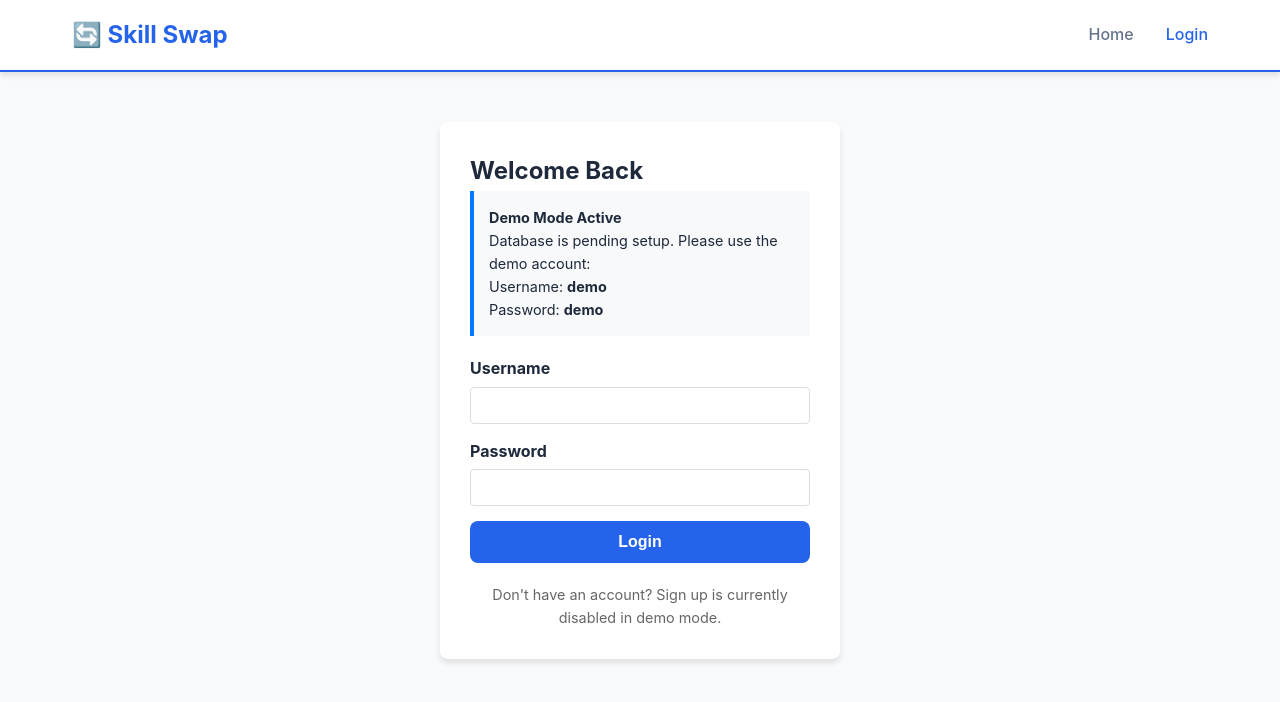
After one commit to Arsen1c-18/DSP-project---Skill-Swap, a Flask app: page /login in a window 1280 px wide. The commit adds this page. Shown: the top 702 px of the page. Run offline with Flask 3, Linux system fonts and the light colour scheme.

Commit message:
adding login page and user profile

```diff
--- a/app.py
+++ b/app.py
@@ -2,7 +2,7 @@
 Skill Swap Platform - Flask Application
 Main application with routes for all features
 """
-from flask import Flask, render_template, request, jsonify
+from flask import Flask, render_template, request, jsonify, session, redirect, url_for
 import pandas as pd
 import json
 import config
@@ -12,6 +12,7 @@ from modules.analytics import SkillAnalytics
 from modules.skill_graph import SkillGraph
 
 app = Flask(__name__)
+app.secret_key = 'skill_swap_demo_secret'
 
 # Initialize modules at startup
 print("Initializing Skill Swap Platform...")
@@ -33,19 +34,59 @@ def index():
     return render_template('index.html', stats=stats)
 
 
+@app.route('/login', methods=['GET', 'POST'])
+def login():
+    """Login page"""
+    if request.method == 'POST':
+        username = request.form.get('username')
+        password = request.form.get('password')
+        if username == 'demo' and password == 'demo':
+            session['user_id'] = 'user_001'
+            return redirect(url_for('home'))
+        else:
+            return render_template('login.html', error='Invalid credentials. Try demo/demo.')
+    return render_template('login.html')
+
+
+@app.route('/logout')
+def logout():
+    """Logout user"""
+    session.pop('user_id', None)
+    return redirect(url_for('index'))
+
+
+@app.route('/edit-profile', methods=['GET', 'POST'])
+def edit_profile():
+    """Edit user profile"""
+    user_id = session.get('user_id')
+    if not user_id:
+        return redirect(url_for('login'))
+
+    user = recommendation_engine.get_user_by_id(user_id)
+    if not user:
+        return "User not found", 404
+
+    if request.method == 'POST':
+        name = request.form.get('name')
+        description = request.form.get('description')
+        if recommendation_engine.update_user(user_id, name, description):
+            return redirect(url_for('profile', user_id=user_id))
+
+    return render_template('edit_profile.html', user=user)
+
+
 @app.route('/home')
 def home():
-    """Home page with recommendations (demo: showing recommendations for a sample user)"""
-    # For demo, use first user or random user
-    sample_user_id = 'user_001'
+    """Home page with recommendations"""
+    sample_user_id = session.get('user_id')
+
+    if not sample_user_id:
+        return redirect(url_for('login'))
+
     user = recommendation_engine.get_user_by_id(sample_user_id)
 
     if not user:
-        # Get random user
-        users = recommendation_engine.get_random_users(1)
-        if users:
-            user = users[0]
-            sample_user_id = user['user_id']
+        return redirect(url_for('login'))
 
     # Get recommendations
     matches = recommendation_engine.find_mutual_matches(sample_user_id, top_n=10)
--- a/templates/browse.html
+++ b/templates/browse.html
@@ -18,6 +18,12 @@
                 <li><a href="/task-search">Task Search</a></li>
                 <li><a href="/dashboard">Analytics</a></li>
                 <li><a href="/browse" class="active">Browse Users</a></li>
+                {% if session.get('user_id') %}
+                <li><a href="/profile/{{ session.get('user_id') }}">Profile</a></li>
+                <li><a href="/logout">Logout</a></li>
+                {% else %}
+                <li><a href="/login" style="font-weight: bold;">Login</a></li>
+                {% endif %}
             </ul>
         </div>
     </nav>
--- a/templates/dashboard.html
+++ b/templates/dashboard.html
@@ -19,6 +19,12 @@
                 <li><a href="/task-search">Task Search</a></li>
                 <li><a href="/dashboard" class="active">Analytics</a></li>
                 <li><a href="/browse">Browse Users</a></li>
+                {% if session.get('user_id') %}
+                <li><a href="/profile/{{ session.get('user_id') }}">Profile</a></li>
+                <li><a href="/logout">Logout</a></li>
+                {% else %}
+                <li><a href="/login" style="font-weight: bold;">Login</a></li>
+                {% endif %}
             </ul>
         </div>
     </nav>
--- a/templates/home.html
+++ b/templates/home.html
@@ -18,6 +18,12 @@
                 <li><a href="/task-search">Task Search</a></li>
                 <li><a href="/dashboard">Analytics</a></li>
                 <li><a href="/browse">Browse Users</a></li>
+                {% if session.get('user_id') %}
+                <li><a href="/profile/{{ session.get('user_id') }}">Profile</a></li>
+                <li><a href="/logout">Logout</a></li>
+                {% else %}
+                <li><a href="/login" style="font-weight: bold;">Login</a></li>
+                {% endif %}
             </ul>
         </div>
     </nav>
--- a/templates/index.html
+++ b/templates/index.html
@@ -18,6 +18,12 @@
                 <li><a href="/task-search">Task Search</a></li>
                 <li><a href="/dashboard">Analytics</a></li>
                 <li><a href="/browse">Browse Users</a></li>
+                {% if session.get('user_id') %}
+                <li><a href="/profile/{{ session.get('user_id') }}">Profile</a></li>
+                <li><a href="/logout">Logout</a></li>
+                {% else %}
+                <li><a href="/login" style="font-weight: bold;">Login</a></li>
+                {% endif %}
             </ul>
         </div>
     </nav>
--- /dev/null
+++ b/templates/login.html
@@ -0,0 +1,98 @@
+<!DOCTYPE html>
+<html lang="en">
+<head>
+    <meta charset="UTF-8">
+    <meta name="viewport" content="width=device-width, initial-scale=1.0">
+    <title>Login - Skill Swap</title>
+    <link rel="stylesheet" href="{{ url_for('static', filename='css/style.css') }}">
+    <style>
+        .auth-container {
+            max-width: 400px;
+            margin: 50px auto;
+            background: white;
+            padding: 30px;
+            border-radius: 8px;
+            box-shadow: 0 4px 6px rgba(0,0,0,0.1);
+        }
+        .form-group {
+            margin-bottom: 15px;
+        }
+        .form-group label {
+            display: block;
+            margin-bottom: 5px;
+            font-weight: bold;
+        }
+        .form-group input {
+            width: 100%;
+            padding: 10px;
+            border: 1px solid #ddd;
+            border-radius: 4px;
+            box-sizing: border-box;
+        }
+        .error-message {
+            color: red;
+            margin-bottom: 15px;
+            font-size: 0.9em;
+        }
+        .demo-notice {
+            background-color: #f8f9fa;
+            padding: 15px;
+            border-left: 4px solid #007bff;
+            margin-bottom: 20px;
+            font-size: 0.9em;
+        }
+        .signup-notice {
+            margin-top: 20px;
+            text-align: center;
+            font-size: 0.9em;
+            color: #666;
+        }
+    </style>
+</head>
+<body>
+    <nav class="navbar">
+        <div class="container">
+            <div class="nav-brand">
+                <h1>🔄 Skill Swap</h1>
+            </div>
+            <ul class="nav-links">
+                <li><a href="/">Home</a></li>
+                <li><a href="/login" class="active">Login</a></li>
+            </ul>
+        </div>
+    </nav>
+
+    <div class="container">
+        <div class="auth-container">
+            <h2>Welcome Back</h2>
+
+            <div class="demo-notice">
+                <strong>Demo Mode Active</strong><br>
+                Database is pending setup. Please use the demo account:<br>
+                Username: <strong>demo</strong><br>
+                Password: <strong>demo</strong>
+            </div>
+
+            {% if error %}
+            <div class="error-message">{{ error }}</div>
+            {% endif %}
+
+            <form method="POST" action="/login">
+                <div class="form-group">
+                    <label for="username">Username</label>
+                    <input type="text" id="username" name="username" required>
+                </div>
+                <div class="form-group">
+                    <label for="password">Password</label>
+                    <input type="password" id="password" name="password" required>
+                </div>
+                <button type="submit" class="btn btn-primary" style="width: 100%;">Login</button>
+            </form>
+
+            <div class="signup-notice">
+                Don't have an account? Sign up is currently disabled in demo mode.
+            </div>
+        </div>
+    </div>
+</body>
+</html>
--- a/templates/task_search.html
+++ b/templates/task_search.html
@@ -18,6 +18,12 @@
                 <li><a href="/task-search" class="active">Task Search</a></li>
                 <li><a href="/dashboard">Analytics</a></li>
                 <li><a href="/browse">Browse Users</a></li>
+                {% if session.get('user_id') %}
+                <li><a href="/profile/{{ session.get('user_id') }}">Profile</a></li>
+                <li><a href="/logout">Logout</a></li>
+                {% else %}
+                <li><a href="/login" style="font-weight: bold;">Login</a></li>
+                {% endif %}
             </ul>
         </div>
     </nav>
```
Also changed, not shown: modules/recommendation_engine.py (+14 -0 lines), templates/edit_profile.html (added, +76 -0 lines), templates/profile.html (+12 -1 lines).
